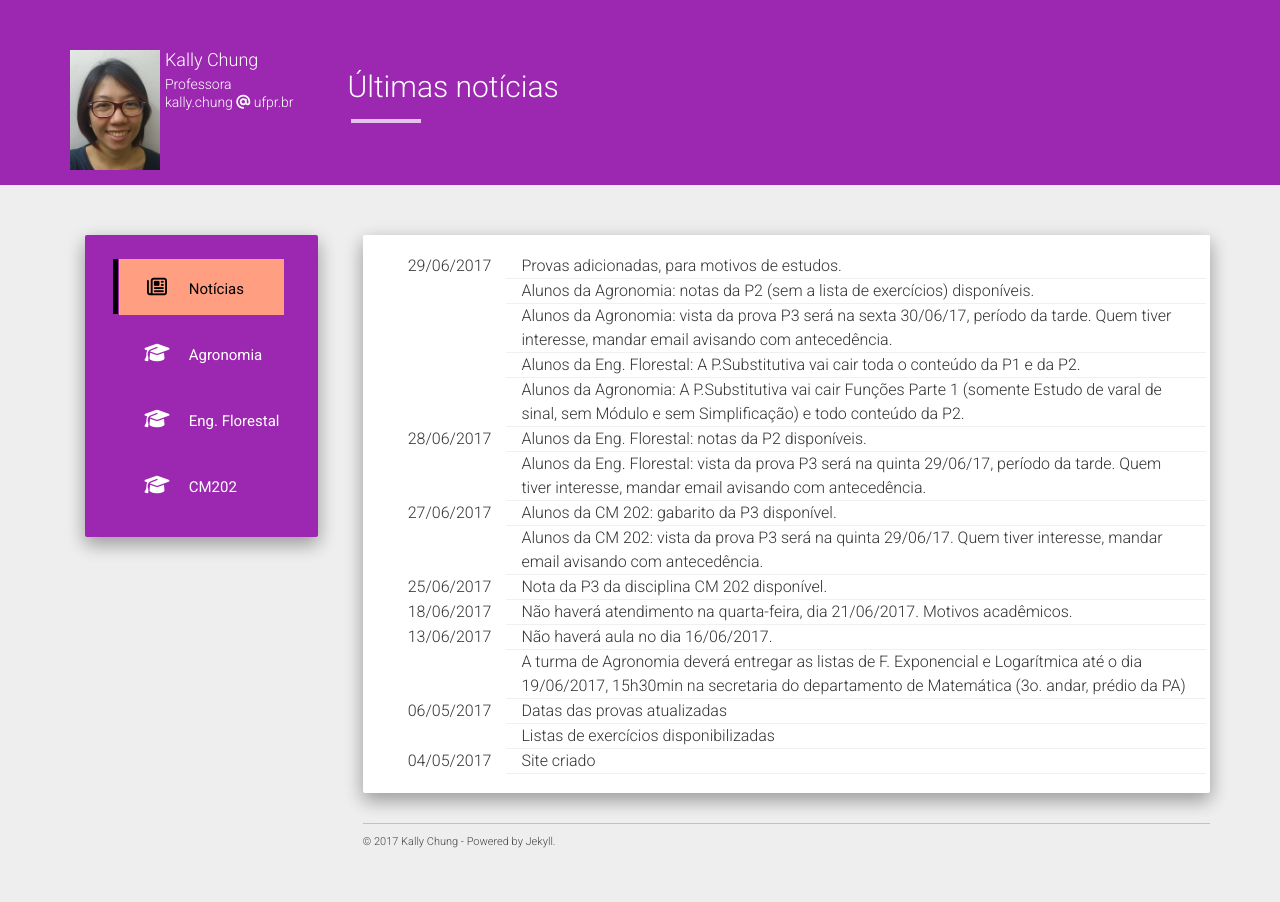
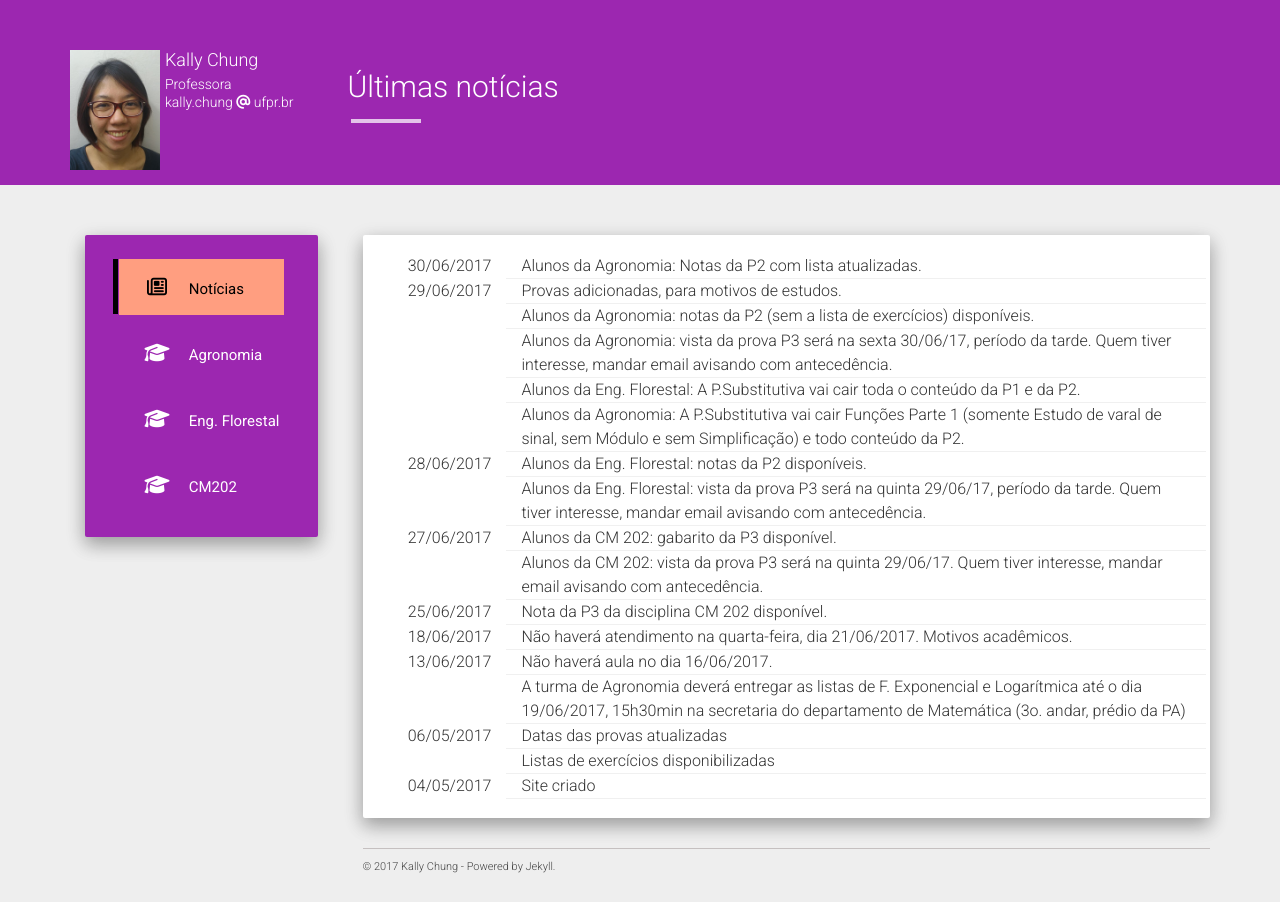
Before and after one commit to chunggnuhc/chunggnuhc.github.io, a Jekyll site: the page built from index.html, in a window 1280 px wide. Built offline with Jekyll 4.4.1, drawn with Linux system fonts in a browser that asks for light colours; nearby versions of some CDN libraries.

Commit message:
Notas P2 atualizadas

```diff
--- a/_data/noticias.yml
+++ b/_data/noticias.yml
@@ -1,3 +1,5 @@
+- data: 2017-06-30
+  noticia: "Alunos da Agronomia: Notas da P2 com lista atualizadas."
 - data: 2017-06-29
   noticia: "Alunos da Agronomia: A P.Substitutiva vai cair Funções Parte 1 (somente Estudo de varal de sinal, sem Módulo e sem Simplificação) e todo conteúdo da P2."
 - data: 2017-06-29
```
